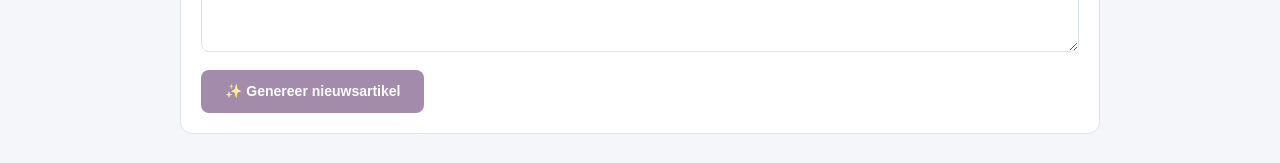
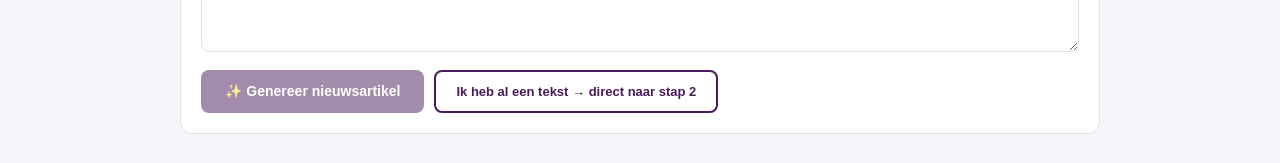
Before and after one commit to theorganiser/FractievergaderingFE, a Next.js app: page /persberichten in a window 1280 px wide. Shown: the part 447-610 px from the top of the page. Built offline with nearby package versions, Linux system fonts and the light colour scheme; no server answers.

Commit message:
update om direct naar stap 2 te kunnen

```diff
--- a/src/app/persberichten/page.tsx
+++ b/src/app/persberichten/page.tsx
@@ -86,6 +86,12 @@ export default function PersberichtenPagina() {
     setResultaat(null)
   }
 
+  // Tekst is al geschreven: sla het genereren over en neem de ingevoerde tekst mee
+  const directNaarStap2 = () => {
+    if (!nieuwsArtikel.trim()) setNieuwsArtikel(rawTekst)
+    gaNaarStap2()
+  }
+
   const gaNaarStap3 = () => {
     setStap(3)
     setResultaat(null)
@@ -135,7 +141,7 @@ export default function PersberichtenPagina() {
           { nr: 2, label: '2. Artikel bewerken + tips' },
           { nr: 3, label: '3. Sociale media posts' },
         ] as { nr: Stap; label: string }[]).map(s => (
-          <button key={s.nr} onClick={() => { if (s.nr <= stap || (s.nr === 2 && nieuwsArtikel) || (s.nr === 3 && nieuwsArtikel)) setStap(s.nr) }}
+          <button key={s.nr} onClick={() => { if (s.nr <= 2 || nieuwsArtikel.trim()) setStap(s.nr) }}
             style={{ flex: 1, padding: '10px 8px', borderRadius: '8px', border: 'none', cursor: 'pointer', fontSize: '12px', fontFamily: 'Arial', fontWeight: stap === s.nr ? '700' : '400', background: stap === s.nr ? '#4a1a5c' : 'transparent', color: stap === s.nr ? 'white' : stap > s.nr ? '#2d7a4f' : 'var(--tekst-zacht)', transition: 'all 0.15s', textAlign: 'center' as const }}>
             {stap > s.nr ? '✓ ' : ''}{s.label}
           </button>
@@ -157,6 +163,10 @@ export default function PersberichtenPagina() {
               <button onClick={() => roepAIAan('genereer', rawTekst)} disabled={laden || !rawTekst.trim()}
                 style={{ background: laden ? '#9a7aac' : 'var(--blauw)', color: 'white', border: 'none', padding: '11px 24px', borderRadius: '8px', cursor: (laden || !rawTekst.trim()) ? 'not-allowed' : 'pointer', fontSize: '14px', fontFamily: 'Arial', fontWeight: '600', opacity: !rawTekst.trim() ? 0.5 : 1, display: 'flex', alignItems: 'center', gap: '8px' }}>
                 {laden ? '⏳ Genereren...' : '✨ Genereer nieuwsartikel'}
+              </button>
+              <button onClick={directNaarStap2} disabled={laden}
+                style={{ background: 'white', color: '#4a1a5c', border: '2px solid #4a1a5c', padding: '10px 20px', borderRadius: '8px', cursor: laden ? 'not-allowed' : 'pointer', fontSize: '13px', fontFamily: 'Arial', fontWeight: '600' }}>
+                Ik heb al een tekst → direct naar stap 2
               </button>
             </div>
           </div>
```
